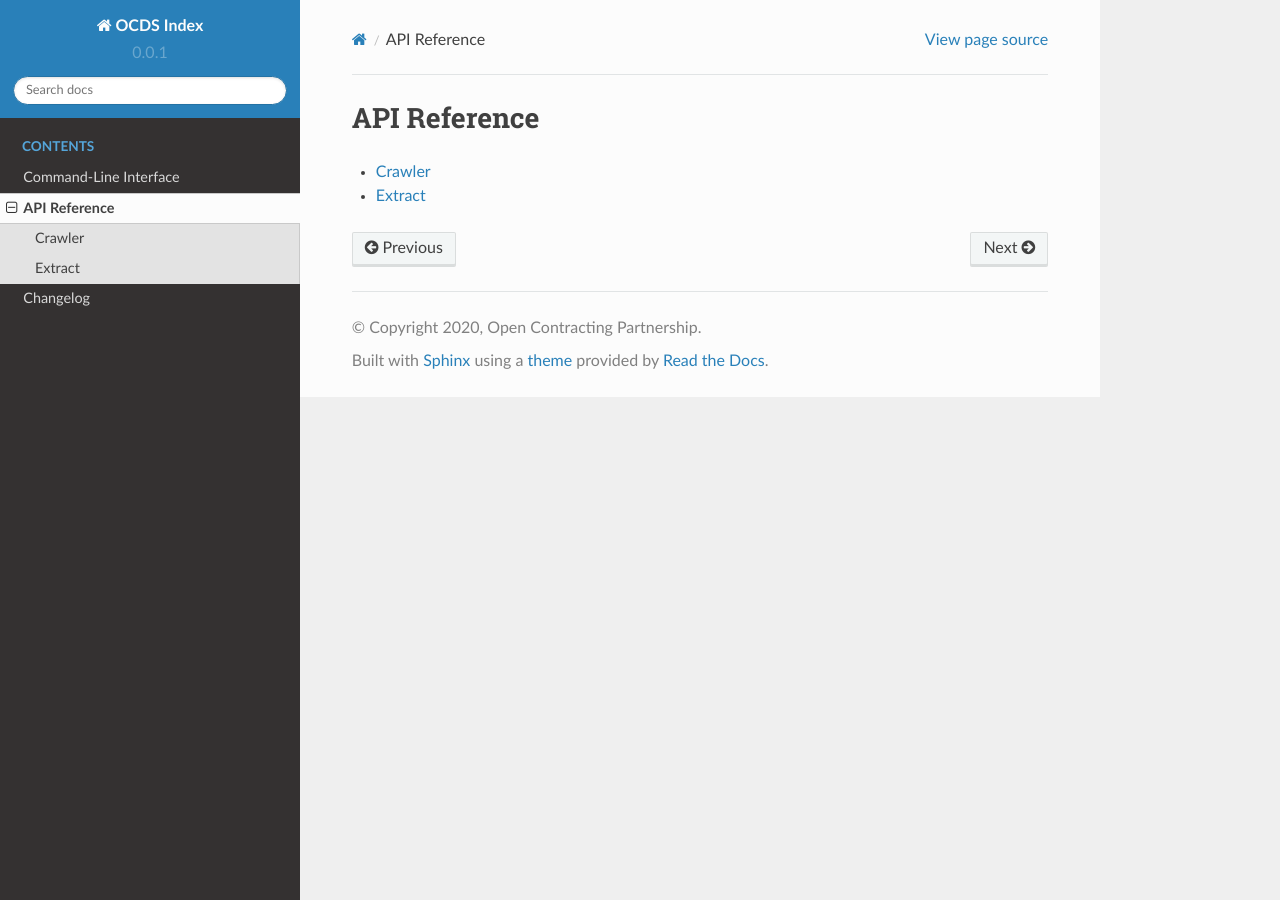
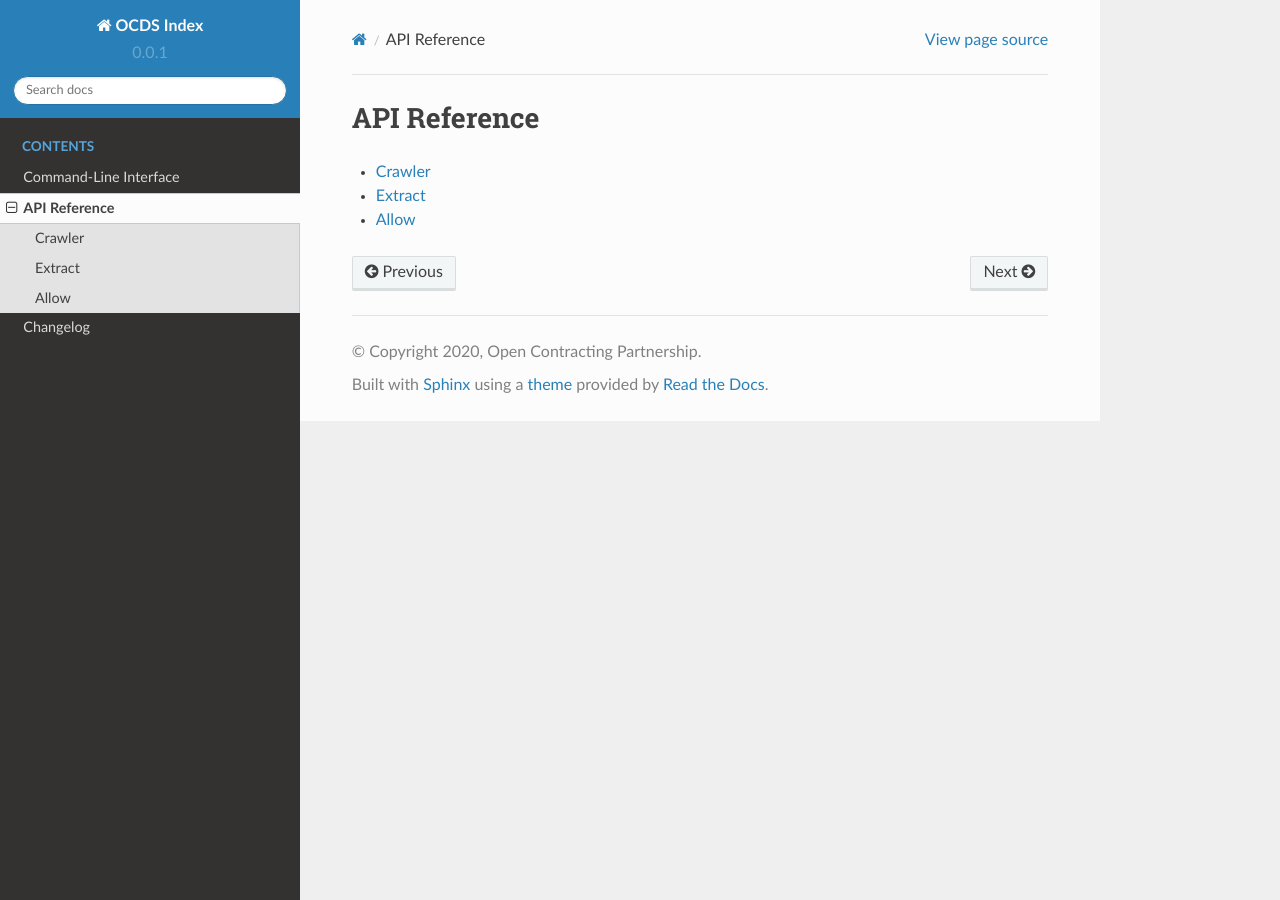
Before and after one commit to open-contracting/ocds-index, a Sphinx documentation site: the page built from docs/library.rst, in a window 1280 px wide. Built offline with Sphinx 7.4.7 and the Read the Docs theme 2.0.0, drawn with Linux system fonts in a browser that asks for light colours.

Commit message:
docs: Add ocdsindex.allow

```diff
--- /dev/null
+++ b/docs/api/allow.rst
@@ -0,0 +1,6 @@
+Allow
+=====
+
+.. automodule:: ocdsindex.allow
+   :members:
+   :undoc-members:
--- a/docs/library.rst
+++ b/docs/library.rst
@@ -6,3 +6,4 @@ API Reference
 
    api/crawler
    api/extract
+   api/allow
```
